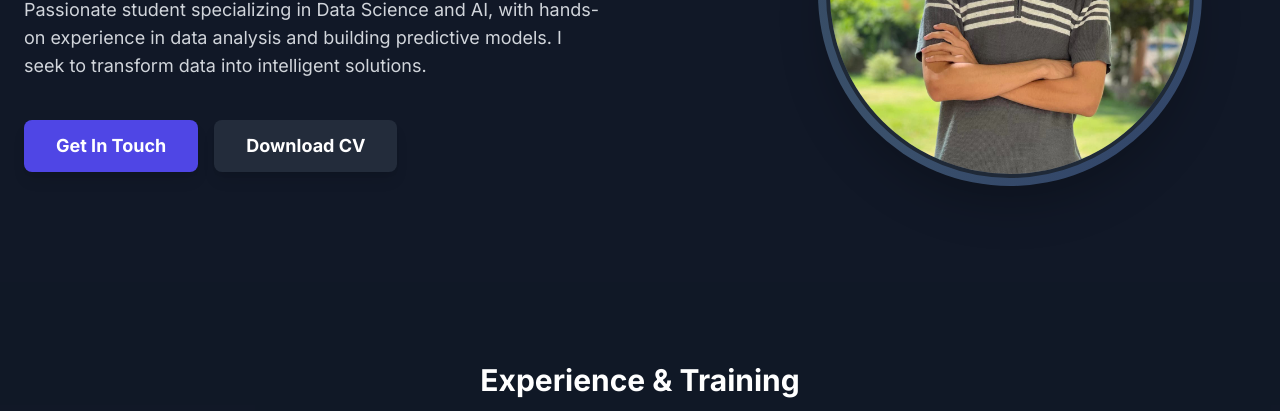
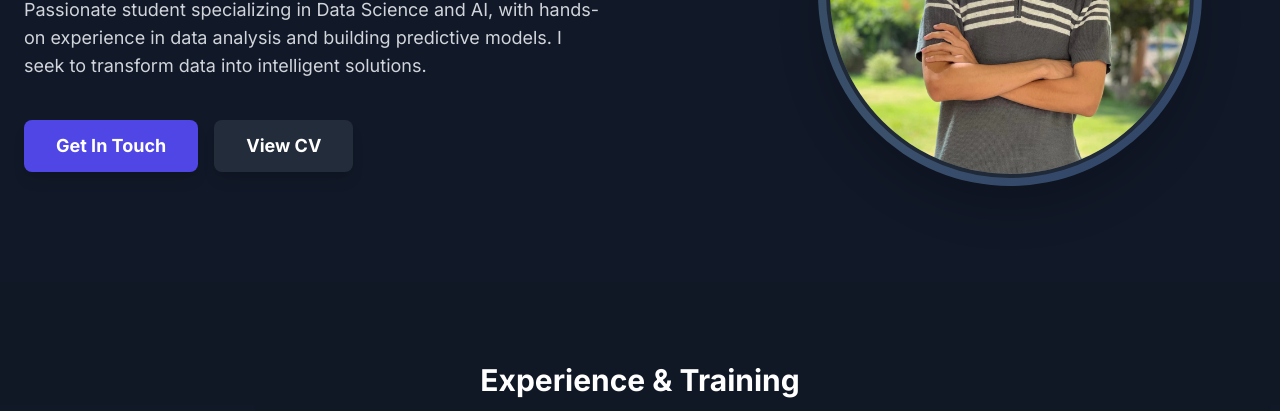
Before and after one commit to Demro7/Demro7.github.io, a plain HTML site: page index.html in a window 1280 px wide. Shown: the part 358-769 px from the top of the page. Drawn offline with nearby package versions, Linux system fonts and the light colour scheme.

Commit message:
Update index.html

```diff
--- a/index.html
+++ b/index.html
@@ -131,7 +131,7 @@
             target="_blank"
             class="bg-gray-700/50 text-white text-lg font-semibold px-8 py-3 rounded-lg shadow-lg hover:bg-gray-600/70 transition duration-300 transform hover:scale-105"
           >
-            Download CV
+            View CV
           </a>
         </div>
       </div>
```
